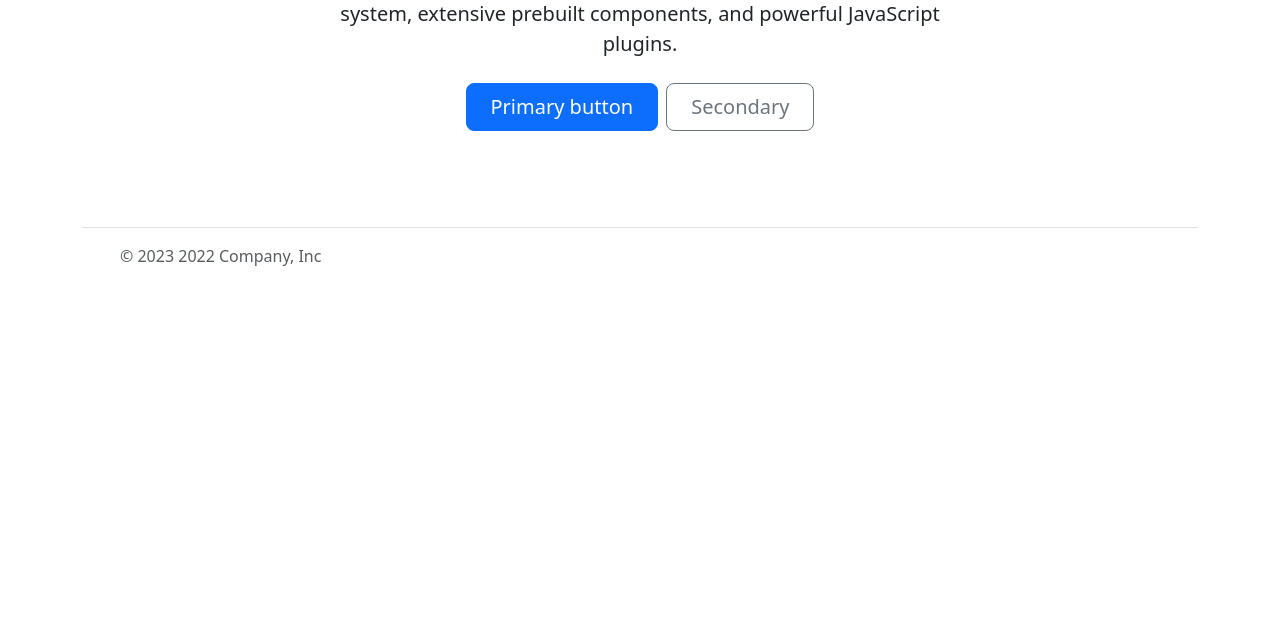
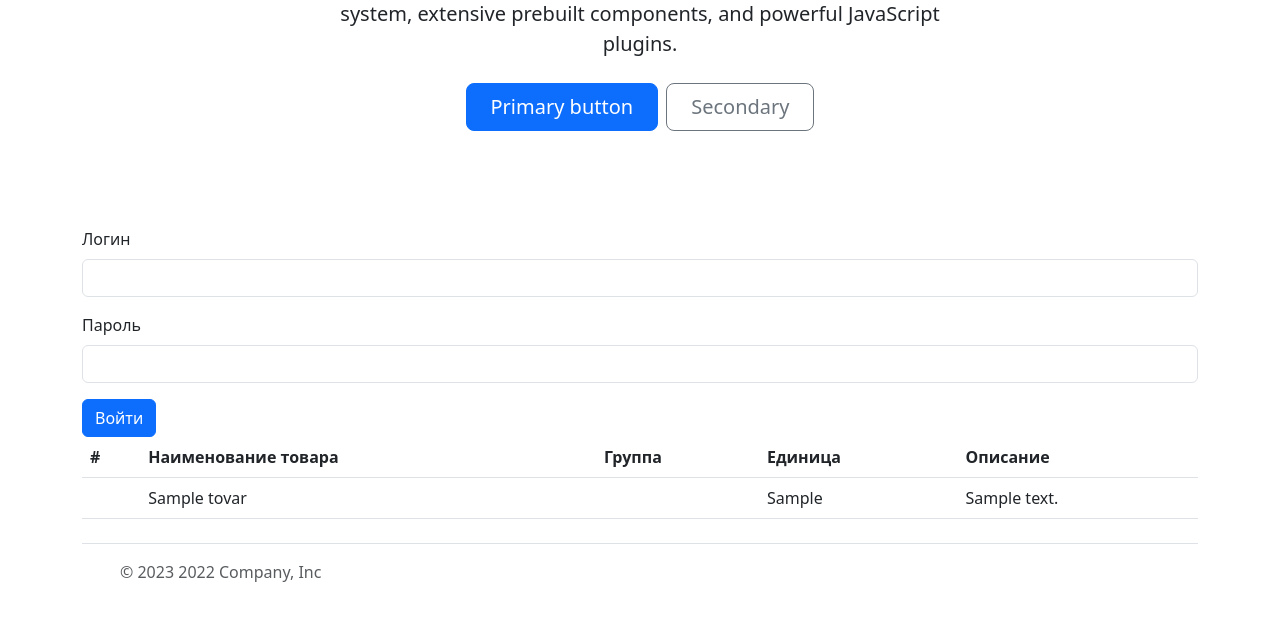
Before and after one commit to ovpolykova/ppbd, a CodeIgniter app: page /database/ in a window 1280 px wide. Shown: the part 407-1032 px from the top of the page. Before the commit the page ends 673 px from the top, so only its background shows below. Run offline with CodeIgniter, Linux system fonts and the light colour scheme; tables that the repository leaves empty or names only in its code hold one stand-in row (values such as "Sample post"); data that the repository does not hold is empty.

Commit message:
второе большое изменение

```diff
--- a/application/config/routes.php
+++ b/application/config/routes.php
@@ -49,6 +49,6 @@ defined('BASEPATH') OR exit('No direct script access allowed');
 | Examples:	my-controller/index	-> my_controller/index
 |		my-controller/my-method	-> my_controller/my_method
 */
-$route['default_controller'] = 'pages/view';
+$route['default_controller'] = 'main';
 $route['404_override'] = '';
 $route['translate_uri_dashes'] = FALSE;
--- /dev/null
+++ b/application/controllers/Main.php
@@ -0,0 +1,13 @@
+<?php
+    class Main extends CI_Controller {
+
+	public function index()
+	{
+		$this->load->view('templates/header.php');
+		$this->load->view('templates/navbar.php');
+        $this->load->model('tovar');
+        $data['tovar'] = $this->tovar->sel_tovar();
+        $this->load->view('pages/home.php', $data);
+		$this->load->view('templates/footer.php');
+	}
+}
--- a/application/controllers/Pages.php
+++ /dev/null
@@ -1,19 +0,0 @@
-<?php
-	class Pages extends CI_Controller {
-
-	public function view($page = 'home')
-	{
-        if ( ! file_exists(APPPATH.'/views/pages/'.$page.'.php'))
-        {
-            // Упс, у нас нет такой страницы!
-            show_404();
-        }
-
-        $data['title'] = ucfirst($page);
-
-        $this->load->view('templates/header', $data);
-        $this->load->view('templates/navbar', $data);
-        $this->load->view('pages/'.$page, $data);
-        $this->load->view('templates/footer', $data);
-	}
-}
--- /dev/null
+++ b/application/models/Tovar.php
@@ -0,0 +1,12 @@
+<?php
+
+class Tovar extends CI_Model {
+
+    public function sel_tovar()
+    {
+        $sql = "SELECT * FROM tovar";
+        $query = $this->db->query($sql);
+        return  $query->result_array();
+    }
+
+}
--- a/application/models/model1.php
+++ /dev/null
@@ -1,3 +0,0 @@
-<?php
-    echo "Hi!";
-?>
--- a/application/models/model2.php
+++ /dev/null
@@ -1,3 +0,0 @@
-<?php
-    echo "Hello world!!!!!!!!!!!!!!!";
-?>
--- a/application/views/pages/home.php
+++ b/application/views/pages/home.php
@@ -9,3 +9,42 @@
         </div>
     </div>
 </div>
+
+<div class="container">
+    <form>
+        <div class="mb-3">
+            <label for="login" class="form-label">Логин</label>
+            <input type="text" class="form-control" name="login">
+        </div>
+        <div class="mb-3">
+            <label for="password" class="form-label">Пароль</label>
+            <input type="password" class="form-control" name="password">
+        </div>
+        <button type="submit" class="btn btn-primary">Войти</button>
+    </form>
+</div>
+
+<div class="container">
+    <table class="table">
+        <thead>
+            <tr>
+                <th scope="col">#</th>
+                <th scope="col">Наименование товара</th>
+                <th scope="col">Группа</th>
+                <th scope="col">Единица</th>
+                <th scope="col">Описание</th>
+            </tr>
+        </thead>
+        <tbody>
+            <?php foreach ($tovar as $row) {?>
+            <tr>
+                <th scope="row"><?=$row['ID_tovar']?></th>
+                <td><?=$row['name_t']?></td>
+                <td><?=$row['ID_group']?></td>
+                <td><?=$row['unit']?></td>
+                <td><?=$row['description']?></td>
+            </tr>
+            <?php }?>
+        </tbody>
+    </table>
+</div>
```
Also changed, not shown: application/controllers/Welcome.php (deleted, +0 -27 lines), application/views/pages/about.php (deleted).
